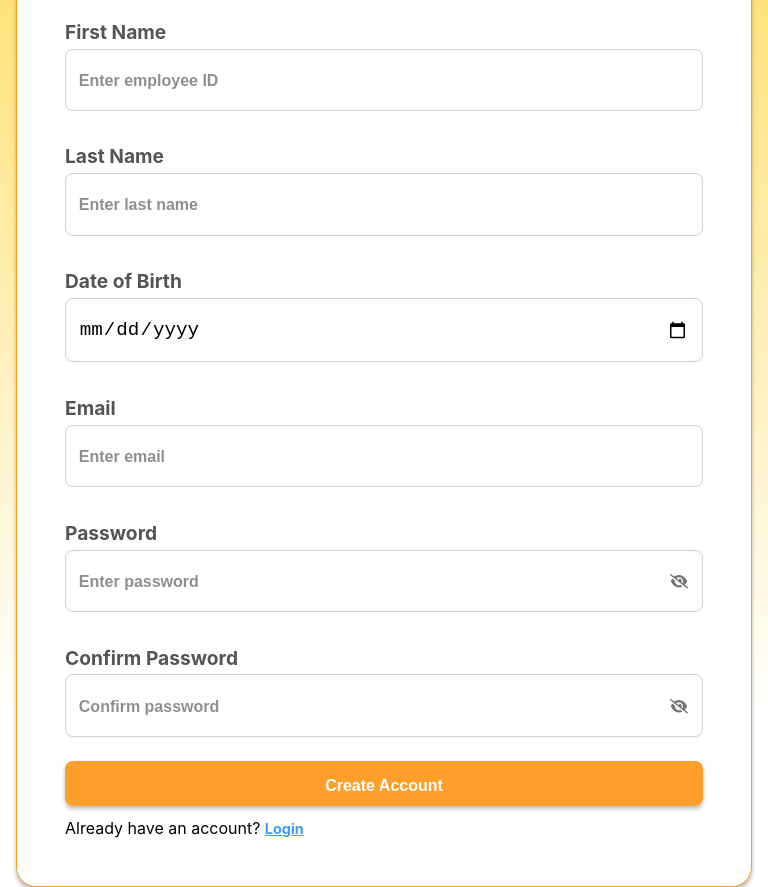
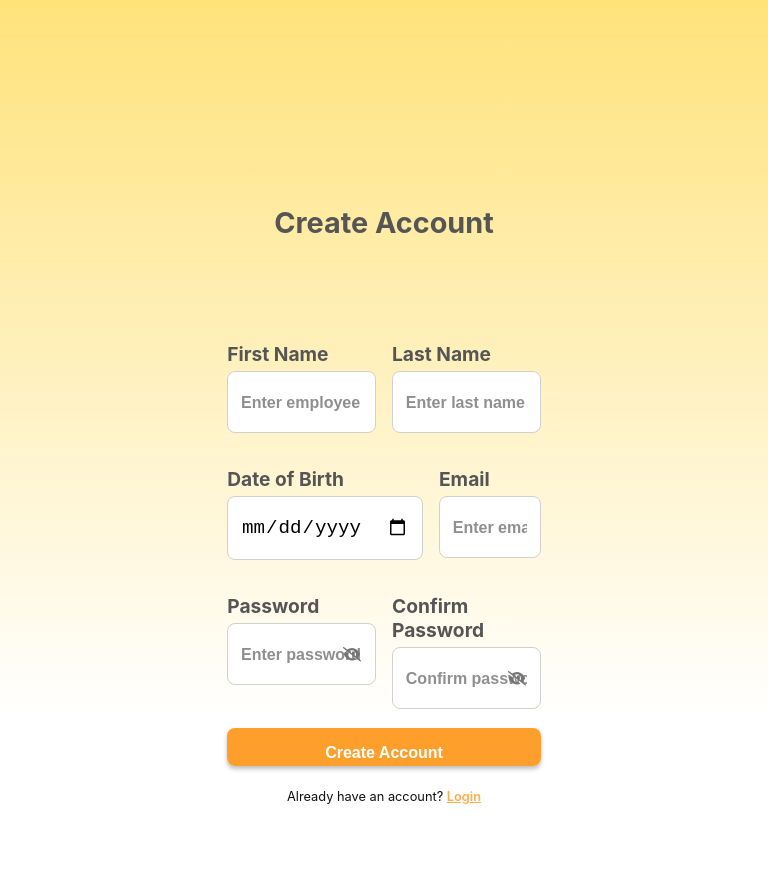
Before and after one commit to ghevia01/chills-restaurant-midterm, a React (Create React App) app: page /register in a window 768 px wide. After the commit the page ends 813 px from the top, so only its background shows below. Built offline with nearby package versions, Linux system fonts and the light colour scheme; no server answers.

Commit message:
update: register form styles and layout

```diff
--- a/src/components/Forms/RegisterForm/register-form.css
+++ b/src/components/Forms/RegisterForm/register-form.css
@@ -1,12 +1,9 @@
 .register-form {
-    width: 100%;
-    max-width: 50rem;
-    height: auto;
-    padding: 3rem;
-    border-radius: 20px;
-    border: 1px solid #FF9A1C;
-    background: #ffffff;
-    box-shadow: 0px 4px 4px 0px rgba(0, 0, 0, 0.25);
+    display: flex;
+    flex-direction: column;
+    width: 46rem;
+    height: 40rem;
+    gap: 3rem;
 }
 
 .register-header {
@@ -15,57 +12,92 @@
 
 .register-header h1 {
     text-align: center;
-    font-size: 2.2rem;
+    font-size: 2.8rem;
     font-weight: 700;
-    color: #111;
+    color: #555555;
 }
 
-.section-divider {
-    border: 1px solid #e0e0e0;
-    margin: 1rem 0 2.5rem 0;
+.register-form form .field-row {
+    display: flex;
+    width: 100%;
+    gap: 1rem;
 }
 
-.register-input-field {
-    font-size: 0.9375em;
-    width: 100%;
-    height: 2.5rem;
-    margin: 0.3125rem 0;
-    border: 0.0625rem solid rgb(255, 153, 58);
-    border-radius: 5px;
-    padding-left: 0.3125rem;
-    padding-right: 0.3125rem;
-    border-bottom: 2px solid rgb(255, 153, 58);
-}
-
-.form-btn {
-    width: 100%;
-    height: 2.8rem;
-    margin-top: 0.4rem;
-    margin-bottom: 0.8rem;
-}
-
-.aux-links-list {
+.register-aux-links {
     width: 100%;
     list-style: none;
 }
 
-.aux-links-list li {
+.register-aux-links li {
     margin: 0.8rem 0;
     color: #111;
     text-align: center;
-    font-size: 0.9rem;
+    font-size: 1.1rem;
     font-weight: 400;
     text-decoration: none;
 }
 
-.link {
-    color: #3b9efa;
-    font-size: 0.9rem;
-    font-weight: 700;
+.register-aux-links .link {
+    color: #ffad49;
+    font-size: 1.1rem;
+    font-weight: 600;
     text-decoration-line: underline;
     cursor: pointer;
 }
 
-.link:hover {
-    color: #0084ff;
+.register-aux-links li .link:hover {
+    color: #FF9A1C;
 }
+
+/* Mobile devices (480px) */
+@media (max-width: 480px) {
+
+    /* Empty for now */
+}
+
+/* iPads, Tablets (481px - 768px) */
+@media (min-width: 481px) and (max-width: 768px) {
+    .form-btn {
+        height: 2.4rem;
+        margin-top: 0.1rem;
+        font-size: 1rem;
+    }
+}
+
+/* Mobile devices – 320px — 480px */
+@media (max-width: 480px) {
+    .register-form {
+        width: 100%;
+        height: 100%;
+        padding: 3rem 2rem 0 2rem;
+        border: none;
+        background: none;
+        box-shadow: none;
+    }
+}
+
+/* iPads, Tablets – 481px — 768px */
+@media (min-width: 481px) and (max-width: 768px) {
+    .register-form {
+        width: 24rem;
+        height: 29rem;
+        padding: 2.3rem 2.2rem 0 2.2rem;
+    }
+
+    .register-header {
+        margin-bottom: 2.4rem;
+    }
+
+    .register-form h1 {
+        font-size: 1.8rem;
+    }
+
+    .register-aux-links li {
+        margin: 0.6rem 0.4rem;
+        font-size: 0.8rem;
+    }
+
+    .register-aux-links li .link {
+        font-size: 0.8rem;
+    }
+}
```
